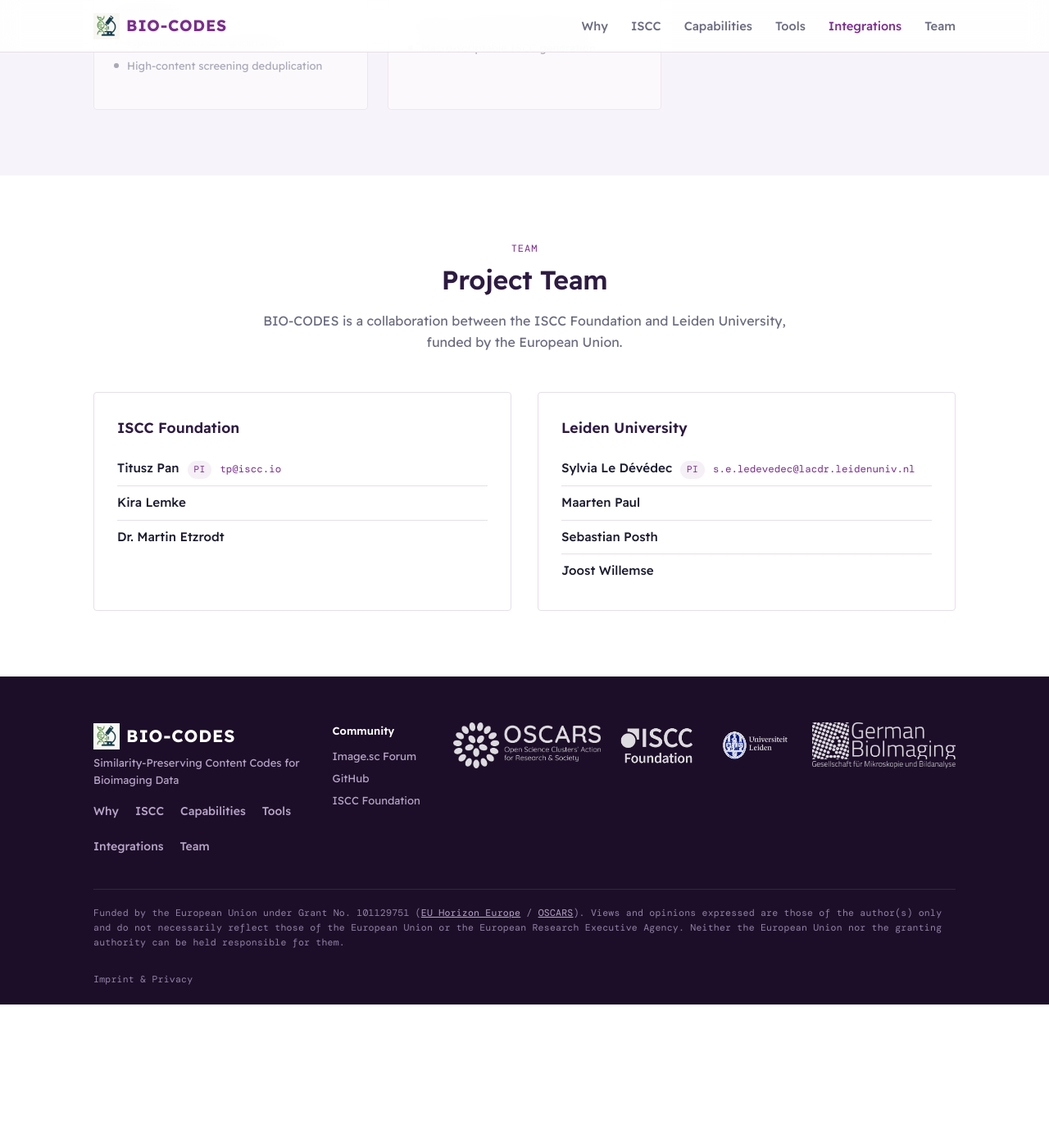
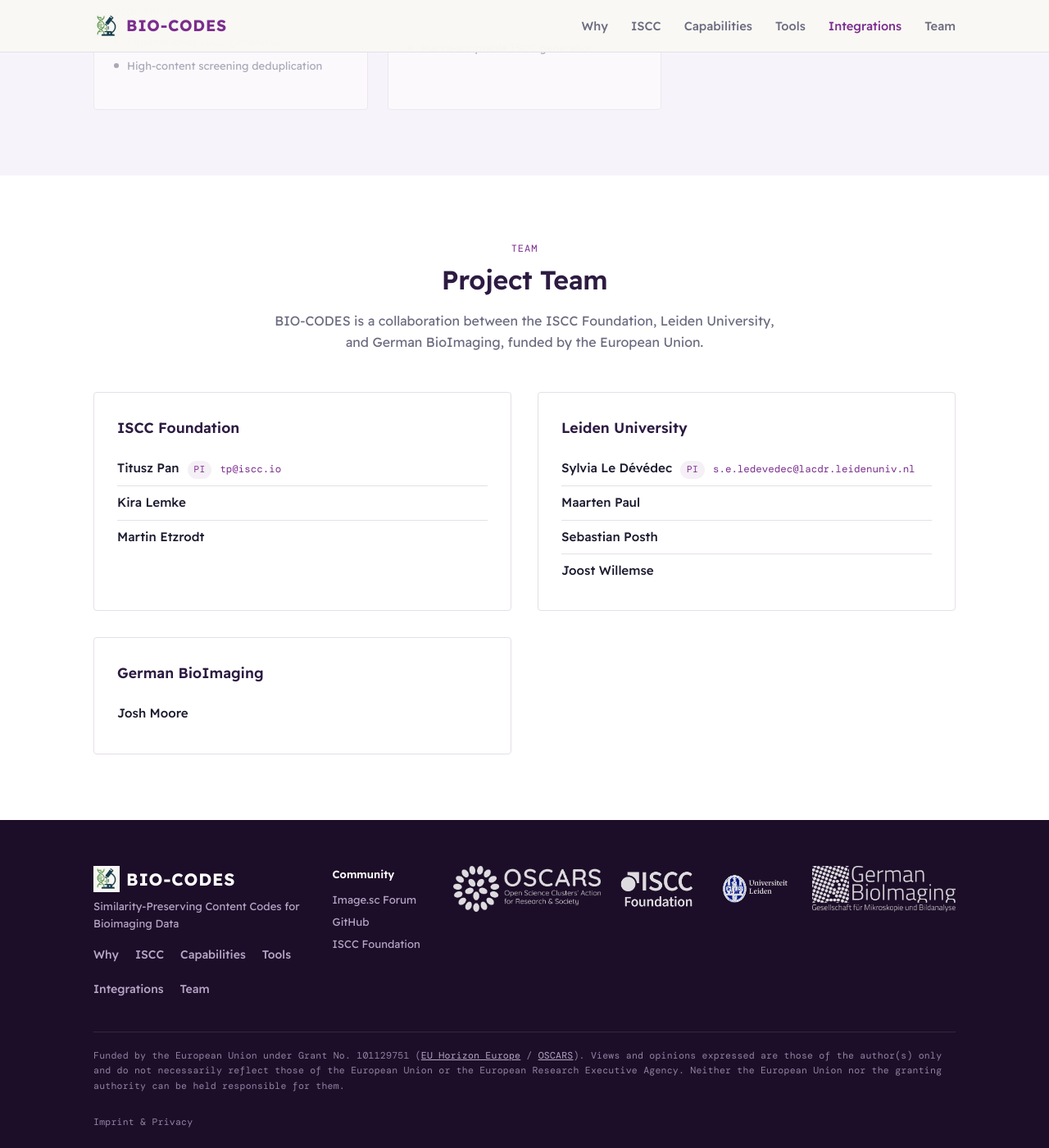
Before and after one commit to bio-codes/bio-codes.github.io, a Jekyll site: the page built from index.html, in a window 1280 px wide and 1400 px high, scrolled down 5146 px. Shown: the whole window at 82% size. Built offline with Jekyll 4.4.1, drawn with Linux system fonts in a browser that asks for light colours; before the commit the page ends 6371 px from its top, so only the background shows below that.

Commit message:
Add German BioImaging team, match navbar bg to logo
- Add German BioImaging (Josh Moore) as third project group
- Remove "Dr." from Martin Etzrodt
- Match navbar background color to logo background (#f9f8f4)

Co-Authored-By: Claude Opus 4.6 <noreply@anthropic.com>

```diff
--- a/_data/team.yml
+++ b/_data/team.yml
@@ -6,8 +6,8 @@
 section_eyebrow: Team
 section_title: Project Team
 section_sub: >
-  BIO-CODES is a collaboration between the ISCC Foundation and
-  Leiden University, funded by the European Union.
+  BIO-CODES is a collaboration between the ISCC Foundation,
+  Leiden University, and German BioImaging, funded by the European Union.
 
 groups:
   - name: ISCC Foundation
@@ -17,7 +17,7 @@ groups:
         role: PI
         email: tp@iscc.io
       - name: Kira Lemke
-      - name: Dr. Martin Etzrodt
+      - name: Martin Etzrodt
 
   - name: Leiden University
     url: https://www.universiteitleiden.nl/
@@ -28,3 +28,8 @@ groups:
       - name: Maarten Paul
       - name: Sebastian Posth
       - name: Joost Willemse
+
+  - name: German BioImaging
+    url: https://gerbi-gmb.de/
+    members:
+      - name: Josh Moore
--- a/assets/css/style.css
+++ b/assets/css/style.css
@@ -91,7 +91,7 @@ ul {
   left: 0;
   right: 0;
   height: var(--nav-height);
-  background: rgba(255, 255, 255, 0.92);
+  background: rgba(249, 248, 244, 0.95);
   backdrop-filter: blur(12px);
   border-bottom: 1px solid var(--color-border);
   z-index: 1000;
```
